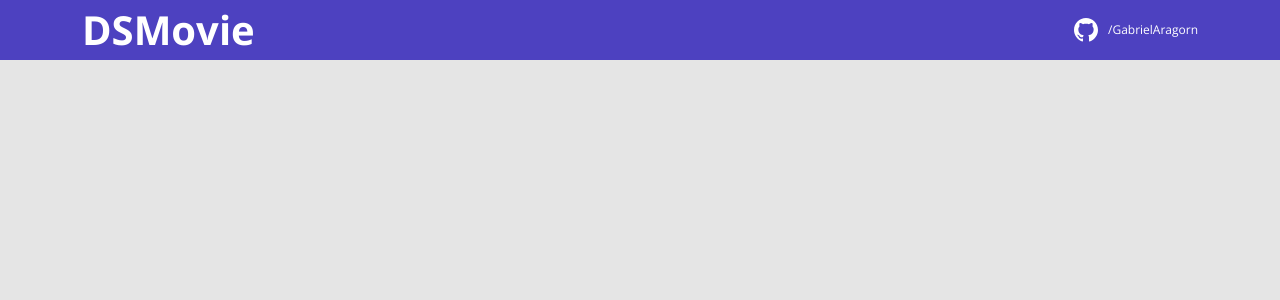
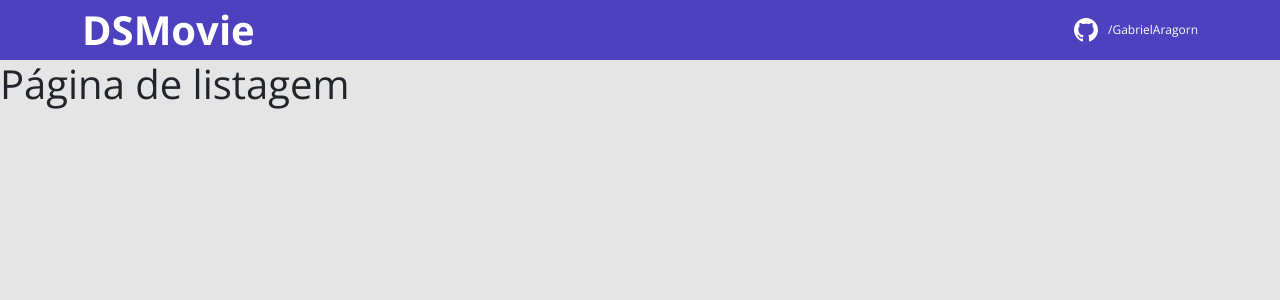
Before and after one commit to GabrielAragorn/dsmovie, a React (Create React App) app in the folder frontend/: page / in a window 1280 px wide. Shown: the top 300 px of the page. Built offline with nearby package versions, Linux system fonts and the light colour scheme.

Commit message:
Routes added

```diff
--- a/frontend/package.json
+++ b/frontend/package.json
@@ -10,9 +10,11 @@
     "@types/node": "^16.7.13",
     "@types/react": "^17.0.20",
     "@types/react-dom": "^17.0.9",
+    "@types/react-router-dom": "5.3.2",
     "bootstrap": "5.1.3",
     "react": "^17.0.2",
     "react-dom": "^17.0.2",
+    "react-router-dom": "6.2.1",
     "react-scripts": "5.0.0",
     "typescript": "^4.4.2",
     "web-vitals": "^2.1.0"
--- a/frontend/src/App.tsx
+++ b/frontend/src/App.tsx
@@ -1,9 +1,24 @@
-import Navbar from "./assests/components/Navbar";
-
+import {
+  BrowserRouter,
+  Routes,
+  Route
+} from "react-router-dom";
+import Listing from 'pages/Listing';
+import Form from 'pages/Form';
+import Navbar from "components/Navbar";
 
 function App() {
   return (
-    <Navbar/>
+    <BrowserRouter>
+      <Navbar />  {/* Calling the navbar component and it will appear in every page/route, like a menu*/}
+      <Routes>
+        {/* creating the routes */}
+        <Route path="/" element={<Listing />} />
+        <Route path="/form">
+          <Route path=":movieId" element={<Form />} />
+        </Route>
+      </Routes>
+    </BrowserRouter>
   );
 }
 
--- a/frontend/src/assests/components/Navbar/index.tsx
+++ b/frontend/src/components/Navbar/index.tsx
@@ -1,6 +1,10 @@
+
+
+//importing the github icon
 import {ReactComponent as GithubIcon} from 'assests/img/github_icon.svg'
 import './styles.css'
 
+//Creating my first component :D
 function Navbar(){
   return (
     <header>
--- a/frontend/src/index.tsx
+++ b/frontend/src/index.tsx
@@ -4,7 +4,7 @@
 import './index.css';
 import App from './App';
 
-
+//Here, the application will be renderized
 ReactDOM.render(
   <React.StrictMode>
     <App />
--- /dev/null
+++ b/frontend/src/pages/Form/index.tsx
@@ -0,0 +1,7 @@
+function Form() {
+  return (
+    <h1>Form</h1>
+  )
+}
+
+export default Form;
--- /dev/null
+++ b/frontend/src/pages/Listing/index.tsx
@@ -0,0 +1,7 @@
+function Listing() {
+  return (
+  <h1>Página de listagem</h1>
+  )
+}
+
+export default Listing;
```
Also changed, not shown: frontend/src/components/Navbar/styles.css (renamed from frontend/src/assests/components/Navbar/styles.css), 1 other file (tests, documents, lock files or other folders).
